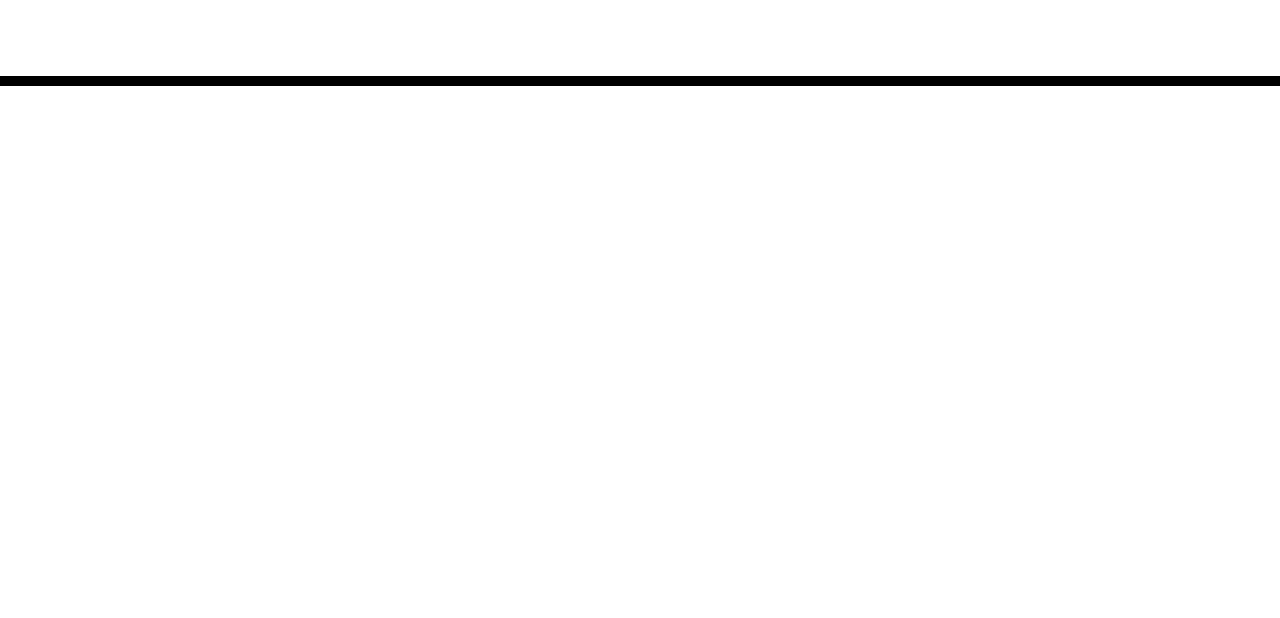
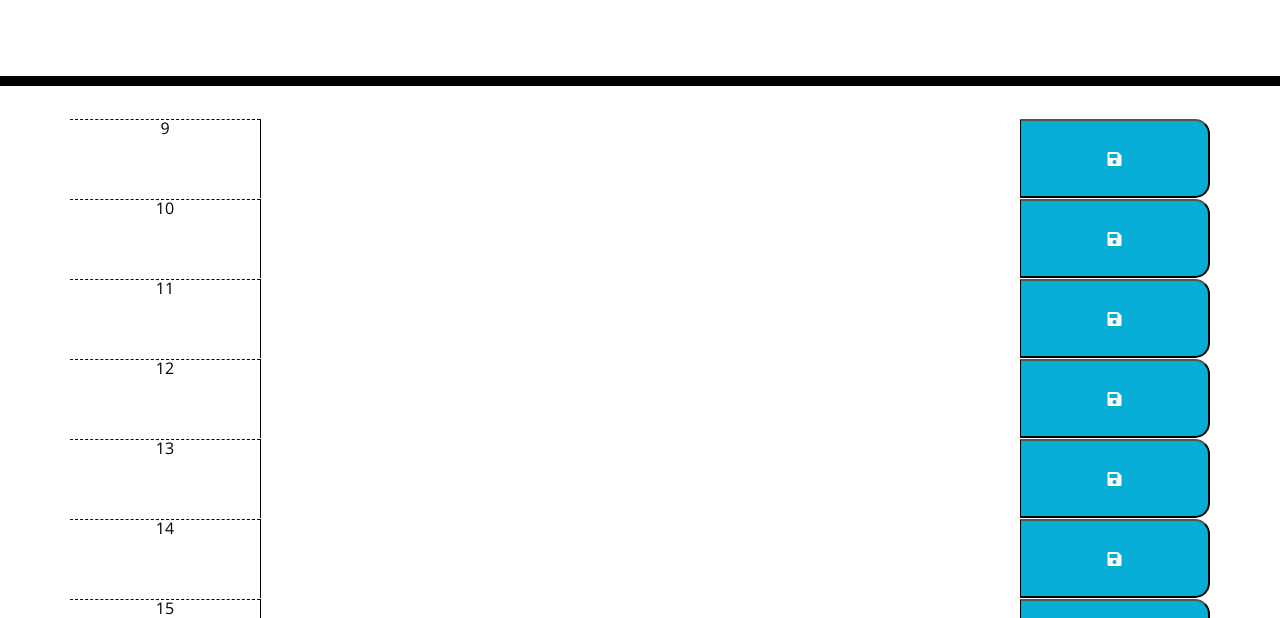
Before and after one commit to jeffgrasso42/work-day-scheduler, a plain HTML site: page index.html in a window 1280 px wide. Shown: the part 182-800 px from the top of the page. Drawn offline with nearby package versions, Linux system fonts and the light colour scheme.

Commit message:
created rows of hours with for loop in assets/js/script.js

```diff
--- a/assets/css/style.css
+++ b/assets/css/style.css
@@ -66,6 +66,6 @@ textarea {
 }
 
 .saveBtn i:hover {
-  font-size: 20px;
+  font-size: 30px;
   transition: all 0.3s ease-in-out;
 }
--- a/assets/js/script.js
+++ b/assets/js/script.js
@@ -0,0 +1,16 @@
+// create grid where 1 hour = 1 row
+// create inputs for each hour
+// get activity input from user
+// add button for each hour
+// add click event to save activity to local storage
+
+for (var i = 9; i < 18; i++) {
+  var row = $('<div>').addClass('row time-block').attr('id', i);
+  var hour = $('<div>').addClass('col-2 hour').text(i);
+  var textArea = $('<textarea>').addClass('col-8 description');
+  var saveBtn = $('<button>').addClass('col-2 saveBtn')
+  var icon = $('<i>').addClass('fas fa-save');
+
+  $('.container').append(
+    row.append(hour, textArea, saveBtn.append(icon)));
+}
```
